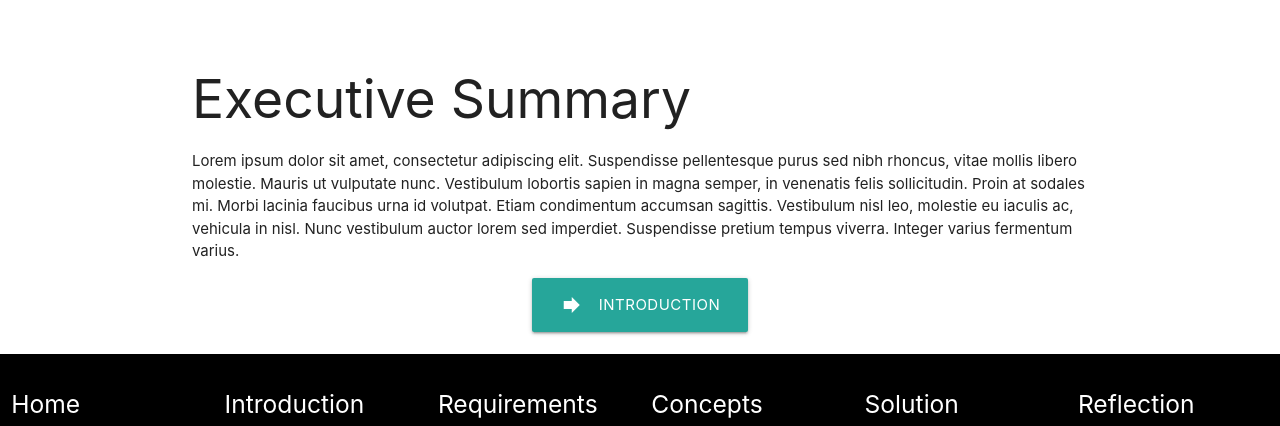
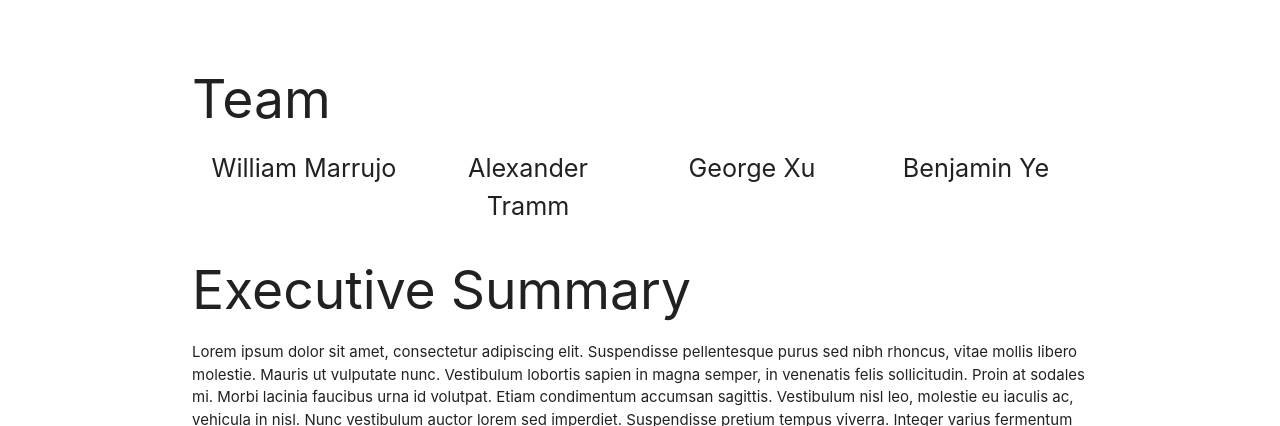
Before and after one commit to wmarrujo/aae351-website, a website: page pages/index.html in a window 1280 px wide. Shown: the part 718-1144 px from the top of the page. Drawn offline with nearby package versions, Linux system fonts and the light colour scheme.

Commit message:
add team member names

```diff
--- a/pages/index.html
+++ b/pages/index.html
@@ -38,6 +38,15 @@
             </div>
         </header>
         <main>
+            <section class="container">
+                <h2>Team</h2>
+                <div class="row center">
+                    <div class="col l3"><span class="flow-text">William Marrujo</span></div>
+                    <div class="col l3"><span class="flow-text">Alexander Tramm</span></div>
+                    <div class="col l3"><span class="flow-text">George Xu</span></div>
+                    <div class="col l3"><span class="flow-text">Benjamin Ye</span></div>
+                </div>
+            </section>
             <section class="container">
                 <h2 id="summary">Executive Summary</h2>
                 <p>Lorem ipsum dolor sit amet, consectetur adipiscing elit. Suspendisse pellentesque purus sed nibh rhoncus, vitae mollis libero molestie. Mauris ut vulputate nunc. Vestibulum lobortis sapien in magna semper, in venenatis felis sollicitudin. Proin at sodales mi. Morbi lacinia faucibus urna id volutpat. Etiam condimentum accumsan sagittis. Vestibulum nisl leo, molestie eu iaculis ac, vehicula in nisl. Nunc vestibulum auctor lorem sed imperdiet. Suspendisse pretium tempus viverra. Integer varius fermentum varius.</p>
```
